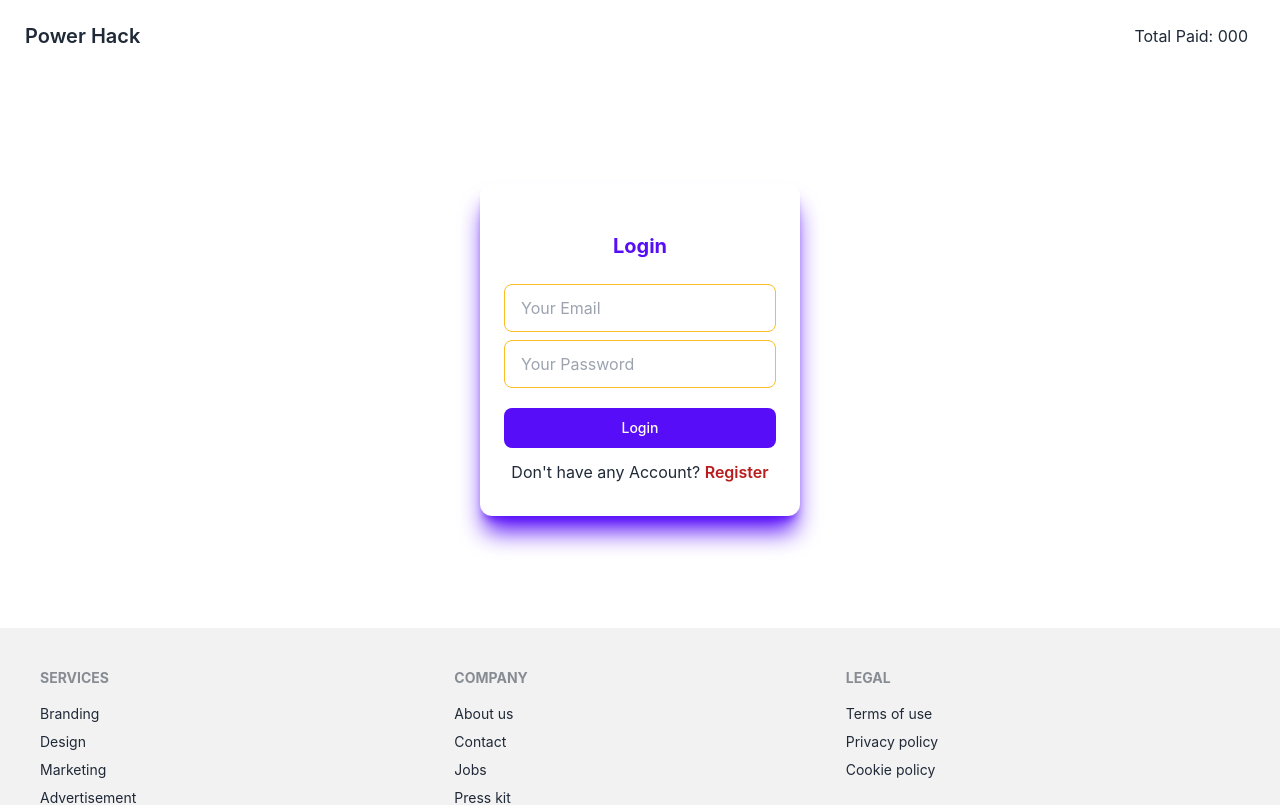
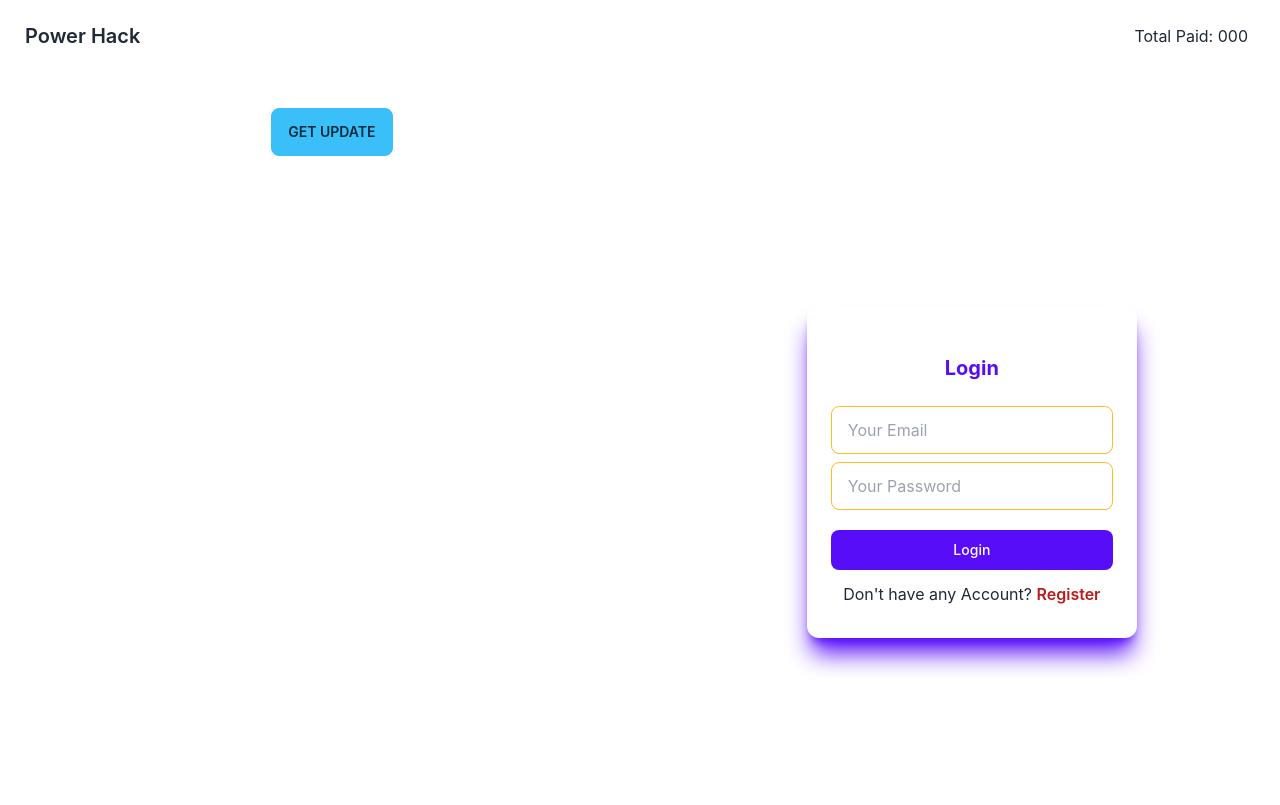
Before and after one commit to OmurRifat/get-list-ph, a React (Create React App) app: page /login in a window 1280 px wide. Shown: the top 805 px of the page. Built offline with nearby package versions, Linux system fonts and the light colour scheme; no server answers.

Commit message:
structure updated

```diff
--- a/src/Layout/Main.js
+++ b/src/Layout/Main.js
@@ -8,7 +8,10 @@ const Main = () => {
     return (
         <div>
             <Header></Header>
-            <Outlet></Outlet>
+            <div className=' flex flex-col md:flex-row items-center justify-around'>
+                <Home></Home>
+                <Outlet></Outlet>
+            </div>
             <Footer></Footer>
         </div>
     );
--- a/src/Routes/Routes.js
+++ b/src/Routes/Routes.js
@@ -13,7 +13,7 @@ const router = createBrowserRouter([
         children: [
             {
                 path: '/',
-                element: <Home></Home>
+                element: <Login></Login>
             },
             {
                 path: '/register',
--- a/src/components/Home/Home.js
+++ b/src/components/Home/Home.js
@@ -1,11 +1,14 @@
 import React from 'react';
 import { Link } from 'react-router-dom';
+import Login from '../Login';
 
 const Home = () => {
     return (
-        <div className=' min-h-screen '>
-            <h4 className='text-3xl font-bold text-white'>This is Home Component.</h4>
-            <Link to='/billings-data'><button className='btn btn-info'>Get Update</button></Link>
+        <div className=' min-h-screen'>
+            <div className=' h-full my-auto'>
+                <h4 className='text-3xl font-bold text-white'>This is Home Component.</h4>
+                <Link to='/'><button className='btn btn-info'>Get Update</button></Link>
+            </div>
         </div>
     );
 };
--- a/src/components/Login.js
+++ b/src/components/Login.js
@@ -2,28 +2,24 @@ import axios from 'axios';
 import React, { useContext } from 'react';
 import { useForm } from 'react-hook-form';
 import { toast } from 'react-hot-toast';
-import { Link, useLocation, useNavigate } from 'react-router-dom';
+import { Link, useNavigate } from 'react-router-dom';
 import { AuthContext } from '../contexts/AuthProvider';
 
 const Login = () => {
-    const { setUser, setLoading } = useContext(AuthContext)
+    const { setUser } = useContext(AuthContext)
     const { register, handleSubmit, formState: { errors } } = useForm();
-    const location = useLocation();
     const navigate = useNavigate();
 
-    const from = location.state?.from?.pathname || '/';
 
-    console.log(from)
 
     const handleLogin = (data) => {
         axios.post('http://localhost:5000/api/login', data)
             .then(res => {
                 if (res.data.status === 200) {
-                    setLoading(true)
                     setUser(data)
                     toast.success("Login Sucessful.");
                     localStorage.setItem("powerHackToken", res.data.token)
-                    navigate(from, { replace: true })
+                    navigate('/billings-data')
                 }
                 else {
                     setUser(null)
@@ -35,7 +31,7 @@ const Login = () => {
     }
     return (
         <div>
-            <form onSubmit={ handleSubmit(handleLogin) } className=' w-2/3 md:w-1/4 mx-auto my-28'>
+            <form onSubmit={ handleSubmit(handleLogin) } className='w-full mx-auto '>
                 <div className="shadow-primary shadow-xl rounded-xl px-6 pt-10 pb-8">
                     <h4 className=' text-center mb-6  my-2 text-xl font-bold text-primary'>Login</h4>
                     <div className="relative my-2">
--- a/src/components/Register.js
+++ b/src/components/Register.js
@@ -2,29 +2,26 @@ import axios from 'axios';
 import React, { useContext } from 'react';
 import { useForm } from 'react-hook-form';
 import { toast } from 'react-hot-toast';
-import { Link, useLocation, useNavigate } from 'react-router-dom';
+import { Link, useNavigate } from 'react-router-dom';
 import { AuthContext } from '../contexts/AuthProvider';
 
 // const axios = require('axios');
 
 const Register = () => {
-    const { setUser, setLoading } = useContext(AuthContext)
+    const { setUser } = useContext(AuthContext)
     const { register, handleSubmit, formState: { errors } } = useForm();
-    const location = useLocation();
     const navigate = useNavigate();
 
-    const from = location.state?.from?.pathname || '/';
 
     const handleRegister = (data) => {
         console.log(data)
         axios.post('http://localhost:5000/api/registration', data)
             .then(res => {
                 if (res.data.status === 200) {
-                    setLoading(true)
                     setUser(data);
                     toast.success("Sucessfully Registered");
                     localStorage.setItem("powerHackToken", res.data.token)
-                    navigate(from, { replace: true })
+                    navigate('/billings-data')
                 }
                 else {
                     setUser(null);
@@ -38,7 +35,7 @@ const Register = () => {
     }
     return (
         <div>
-            <form onSubmit={ handleSubmit(handleRegister) } className=' w-2/3 md:w-1/4 mx-auto my-28'>
+            <form onSubmit={ handleSubmit(handleRegister) } className=' w-full mx-auto my-28'>
                 <div className="shadow-primary shadow-xl rounded-xl px-6 pt-10 pb-8">
                     <h4 className=' text-center mb-6  my-2 text-xl font-bold text-primary'>Register</h4>
                     <div className="relative my-2">
--- a/src/contexts/AuthProvider.js
+++ b/src/contexts/AuthProvider.js
@@ -1,25 +1,11 @@
 import React, { createContext, useEffect, useState } from 'react';
-import { getAuth, onAuthStateChanged } from 'firebase/auth';
-import app from '../firebase/firebase.config';
 
 export const AuthContext = createContext();
-const auth = getAuth(app)
 
 
 const AuthProvider = ({ children }) => {
     const [user, setUser] = useState(null);
     const [loading, setLoading] = useState(true);
-
-
-    useEffect(() => {
-        const unsubscribe = onAuthStateChanged(auth, currentUser => {
-            console.log('user observing');
-            setUser(currentUser);
-            setLoading(false);
-        });
-
-        return () => unsubscribe();
-    }, [])
 
     const authInfo = {
         user, setUser, loading, setLoading
```
